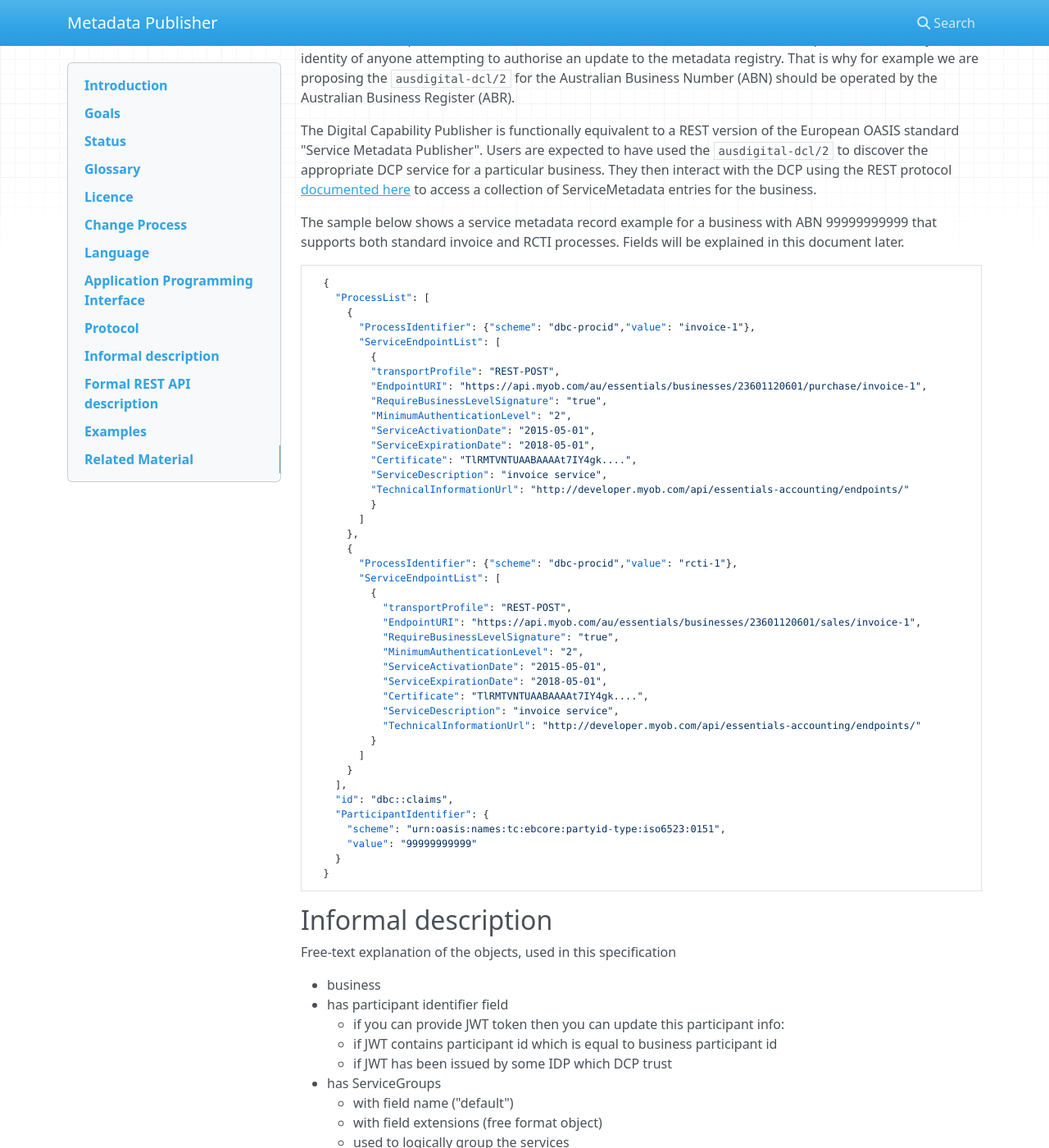
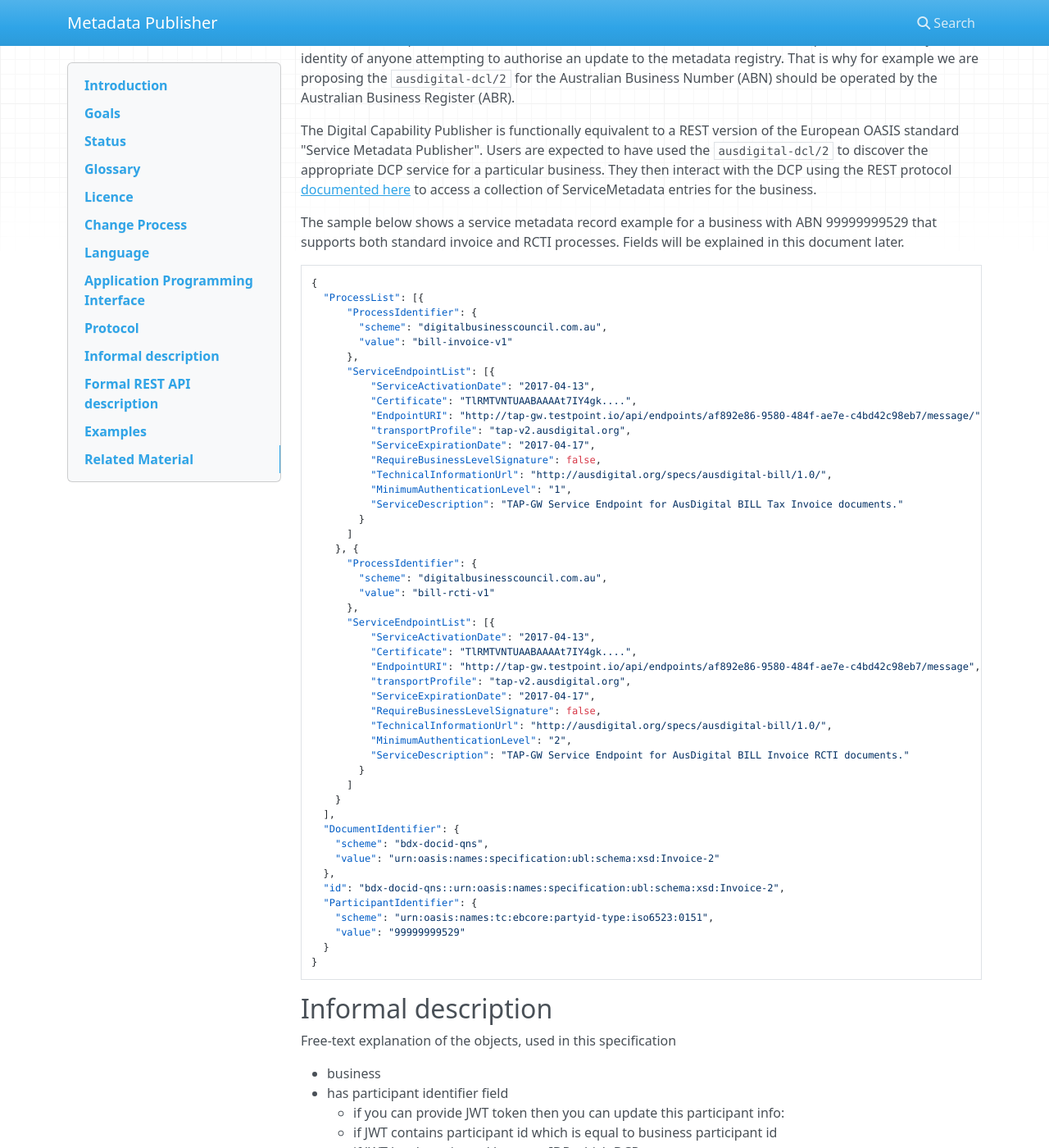
Before and after one commit to ausdigital/ausdigital-dcp, an MkDocs documentation site: the page built from docs/2.0/index.md, in a window 1280 px wide and 1400 px high, scrolled down 1890 px. Shown: the whole window at 82% size. Built offline with MkDocs 1.6.1, drawn with Linux system fonts in a browser that asks for light colours; nearby versions of some CDN libraries; old or Windows-style settings are respelled for this version of MkDocs.

Commit message:
update sample in spec #20

````diff
--- a/docs/2.0/index.md
+++ b/docs/2.0/index.md
@@ -100,50 +100,56 @@ This framework operates on the basis that the issuer of a business identifier is
 
 The Digital Capability Publisher is functionally equivalent to a REST version of the European OASIS standard "Service Metadata Publisher". Users are expected to have used the `ausdigital-dcl/2` to discover the appropriate DCP service for a particular business. They then interact with the DCP using the REST protocol [documented here](http://ausdigital.org/specs/ausdigital-dcp/2.0/api) to access a collection of ServiceMetadata entries for the business.
 
-The sample below shows a service metadata record example for a business with ABN 99999999999 that supports both standard invoice and RCTI processes. Fields will be explained in this document later.
+The sample below shows a service metadata record example for a business with ABN 99999999529 that supports both standard invoice and RCTI processes. Fields will be explained in this document later.
 
 ```
-  {
-    "ProcessList": [
-      {
-        "ProcessIdentifier": {"scheme": "dbc-procid","value": "invoice-1"},
-        "ServiceEndpointList": [
-          {
-          "transportProfile": "REST-POST",
-          "EndpointURI": "https://api.myob.com/au/essentials/businesses/23601120601/purchase/invoice-1",
-          "RequireBusinessLevelSignature": "true",
+{
+  "ProcessList": [{
+      "ProcessIdentifier": {
+        "scheme": "digitalbusinesscouncil.com.au",
+        "value": "bill-invoice-v1"
+      },
+      "ServiceEndpointList": [{
+          "ServiceActivationDate": "2017-04-13",
+          "Certificate": "TlRMTVNTUAABAAAAt7IY4gk....",
+          "EndpointURI": "http://tap-gw.testpoint.io/api/endpoints/af892e86-9580-484f-ae7e-c4bd42c98eb7/message/",
+          "transportProfile": "tap-v2.ausdigital.org",
+          "ServiceExpirationDate": "2017-04-17",
+          "RequireBusinessLevelSignature": false,
+          "TechnicalInformationUrl": "http://ausdigital.org/specs/ausdigital-bill/1.0/",
+          "MinimumAuthenticationLevel": "1",
+          "ServiceDescription": "TAP-GW Service Endpoint for AusDigital BILL Tax Invoice documents."
+        }
+      ]
+    }, {
+      "ProcessIdentifier": {
+        "scheme": "digitalbusinesscouncil.com.au",
+        "value": "bill-rcti-v1"
+      },
+      "ServiceEndpointList": [{
+          "ServiceActivationDate": "2017-04-13",
+          "Certificate": "TlRMTVNTUAABAAAAt7IY4gk....",
+          "EndpointURI": "http://tap-gw.testpoint.io/api/endpoints/af892e86-9580-484f-ae7e-c4bd42c98eb7/message",
+          "transportProfile": "tap-v2.ausdigital.org",
+          "ServiceExpirationDate": "2017-04-17",
+          "RequireBusinessLevelSignature": false,
+          "TechnicalInformationUrl": "http://ausdigital.org/specs/ausdigital-bill/1.0/",
           "MinimumAuthenticationLevel": "2",
-          "ServiceActivationDate": "2015-05-01",
-          "ServiceExpirationDate": "2018-05-01",
-          "Certificate": "TlRMTVNTUAABAAAAt7IY4gk....",
-          "ServiceDescription": "invoice service",
-          "TechnicalInformationUrl": "http://developer.myob.com/api/essentials-accounting/endpoints/"
-          }
-        ]
-      },
-      {
-        "ProcessIdentifier": {"scheme": "dbc-procid","value": "rcti-1"},
-        "ServiceEndpointList": [
-          {
-            "transportProfile": "REST-POST",
-            "EndpointURI": "https://api.myob.com/au/essentials/businesses/23601120601/sales/invoice-1",
-            "RequireBusinessLevelSignature": "true",
-            "MinimumAuthenticationLevel": "2",
-            "ServiceActivationDate": "2015-05-01",
-            "ServiceExpirationDate": "2018-05-01",
-            "Certificate": "TlRMTVNTUAABAAAAt7IY4gk....",
-            "ServiceDescription": "invoice service",
-            "TechnicalInformationUrl": "http://developer.myob.com/api/essentials-accounting/endpoints/"
-          }
-        ]
-      }
-    ],
-    "id": "dbc::claims",
-    "ParticipantIdentifier": {
-      "scheme": "urn:oasis:names:tc:ebcore:partyid-type:iso6523:0151",
-      "value": "99999999999"
+          "ServiceDescription": "TAP-GW Service Endpoint for AusDigital BILL Invoice RCTI documents."
+        }
+      ]
     }
+  ],
+  "DocumentIdentifier": {
+    "scheme": "bdx-docid-qns",
+    "value": "urn:oasis:names:specification:ubl:schema:xsd:Invoice-2"
+  },
+  "id": "bdx-docid-qns::urn:oasis:names:specification:ubl:schema:xsd:Invoice-2",
+  "ParticipantIdentifier": {
+    "scheme": "urn:oasis:names:tc:ebcore:partyid-type:iso6523:0151",
+    "value": "99999999529"
   }
+}
 ```
 
 ## Informal description
````
